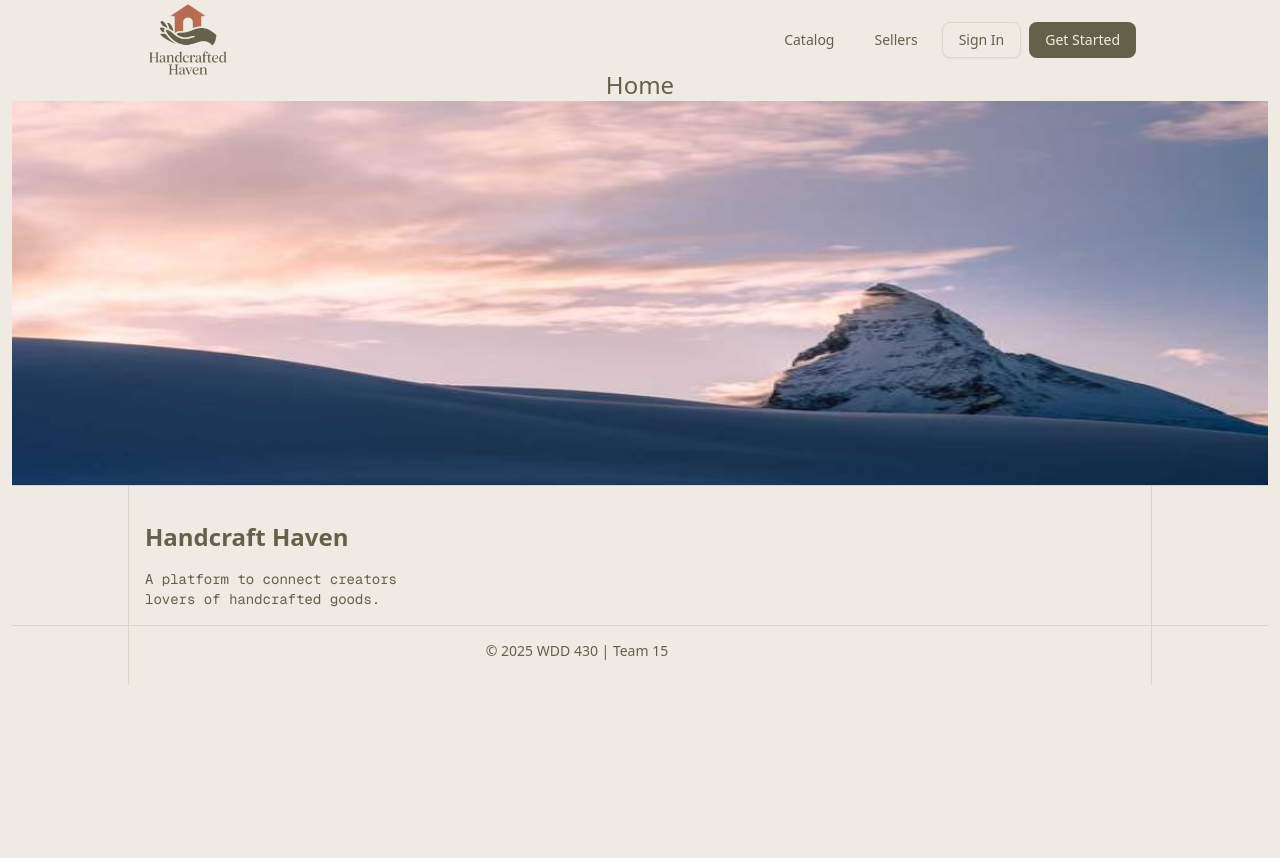
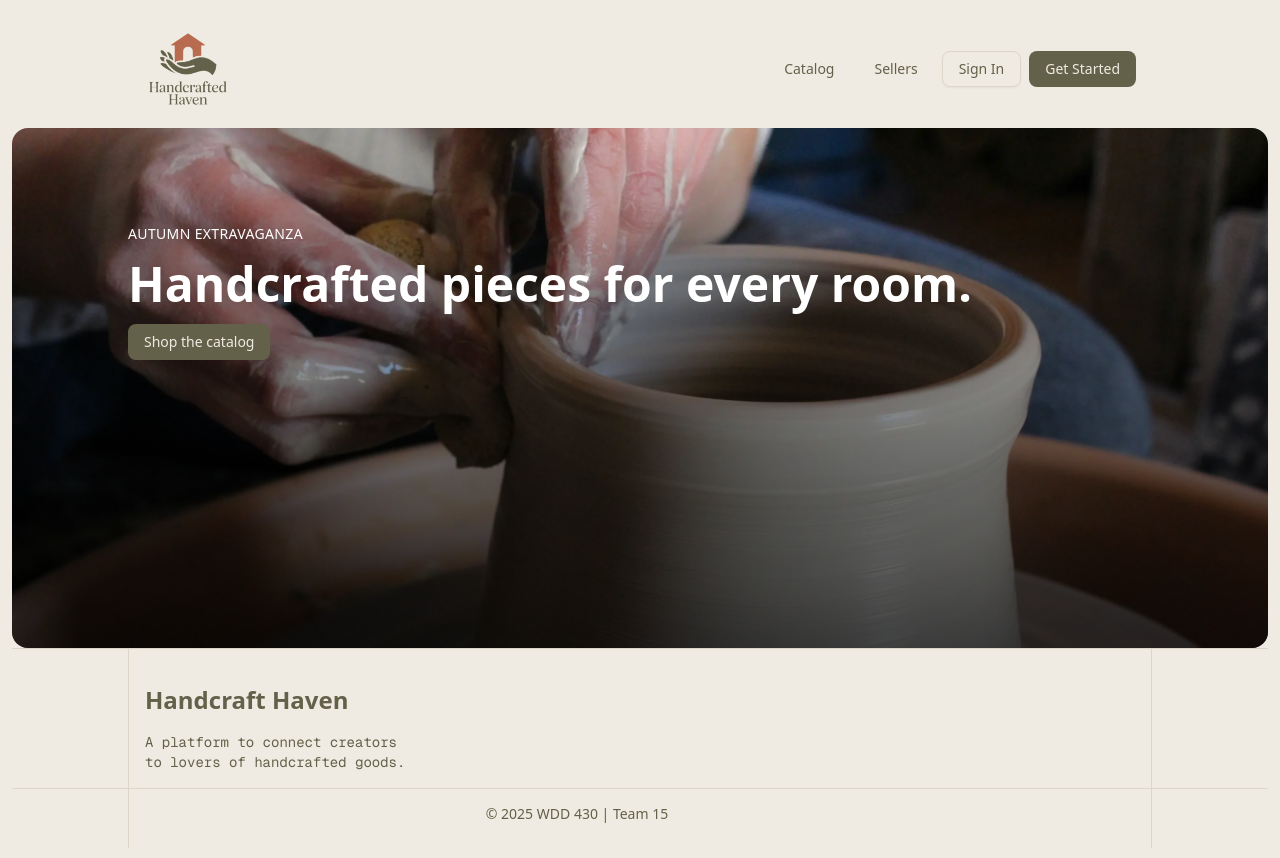
Before and after one commit to Kaden-Beck/Handcrafted-Haven, a Next.js app: page / in a window 1280 px wide. Before the commit the page ends 800 px from the top, so only its background shows below. Built offline with nearby package versions, Linux system fonts and the light colour scheme.

Commit message:
Refactor code structure for improved readability and maintainability

```diff
--- /dev/null
+++ b/app/catalog/(seller)/page.tsx
@@ -0,0 +1,3 @@
+export default function SellerPage() {
+  return <h1>Seller Catalog</h1>;
+}
--- /dev/null
+++ b/app/catalog/page.tsx
@@ -0,0 +1,3 @@
+export default function Catalog() {
+  return <h1>Catalog</h1>;
+}
--- a/app/page.tsx
+++ b/app/page.tsx
@@ -1,10 +1,19 @@
 import Hero from '@/components/ui/hero';
+import { Button } from '@/components/ui/button';
+import Link from 'next/link';
 
 export default function Home() {
   return (
     <section>
-      <h1 className="text-2xl text-center">Home</h1>
-      <Hero src="/lorem.jpg" alt="Handcrafted decor hero" />
+      <Hero src="/hero.webp" alt="**Alt Text**">
+        <p className="text-sm uppercase tracking-wide from-neutral-200">Autumn Extravaganza</p>
+        <h1 className="text-3xl sm:text-5xl font-semibold">Handcrafted pieces for every room.</h1>
+        <Link href="/catalog" className="">
+          <Button className="w-fit" variant="default">
+            Shop the catalog
+          </Button>
+        </Link>
+      </Hero>
     </section>
   );
 }
--- a/components/Footer.tsx
+++ b/components/Footer.tsx
@@ -16,7 +16,7 @@ export function Footer() {
               <span className="font-semibold text-2xl">Handcraft Haven</span>
             </a>
             <p className="max-w-sm text-balance font-mono text-muted-foreground text-sm">
-              A platform to connect creators lovers of handcrafted goods.
+              A platform to connect creators to lovers of handcrafted goods.
             </p>
           </div>
         </div>
--- a/components/Header.tsx
+++ b/components/Header.tsx
@@ -11,6 +11,8 @@ import { cn } from '@/lib/utils';
 export function Header() {
   const [open, setOpen] = React.useState(false);
   const scrolled = useScroll(10);
+  const navRef = React.useRef<HTMLElement | null>(null);
+  const [navHeight, setNavHeight] = React.useState(64);
 
   const links = [
     {
@@ -34,14 +36,36 @@ export function Header() {
     };
   }, [open]);
 
+  React.useLayoutEffect(() => {
+    const node = navRef.current;
+    if (!node) {
+      return;
+    }
+
+    const updateHeight = () => setNavHeight(node.offsetHeight);
+    updateHeight();
+
+    if (typeof ResizeObserver !== 'undefined') {
+      const observer = new ResizeObserver(() => updateHeight());
+      observer.observe(node);
+      return () => observer.disconnect();
+    }
+
+    window.addEventListener('resize', updateHeight);
+    return () => window.removeEventListener('resize', updateHeight);
+  }, []);
+
   return (
     <header
       className={cn('sticky top-0 z-50 w-full border-transparent border-b', {
-        'border-border bg-background/95 backdrop-blur-lg supports-[backdrop-filter]:bg-background/50':
+        'border-border bg-background/95 backdrop-blur-lg supports-backdrop-filter:bg-background/50':
           scrolled,
       })}
     >
-      <nav className="mx-auto flex h-14 w-full max-w-5xl items-center justify-between px-4">
+      <nav
+        ref={navRef}
+        className="mx-auto flex w-full max-w-5xl items-center justify-between px-4 py-3 md:py-4"
+      >
         <Link href="/" className="rounded-md p-1 hover:bg-accent" aria-label="Home">
           <Logo />
         </Link>
@@ -70,7 +94,7 @@ export function Header() {
           <MenuToggleIcon className="size-5" duration={300} open={open} />
         </Button>
       </nav>
-      <MobileMenu className="flex flex-col justify-between gap-2" open={open}>
+      <MobileMenu className="flex flex-col justify-between gap-2" offset={navHeight} open={open}>
         <div className="grid gap-y-2">
           {links.map((link) => (
             <a
@@ -98,9 +122,10 @@ export function Header() {
 
 type MobileMenuProps = React.ComponentProps<'div'> & {
   open: boolean;
+  offset?: number;
 };
 
-function MobileMenu({ open, children, className, ...props }: MobileMenuProps) {
+function MobileMenu({ open, children, className, offset = 64, ...props }: MobileMenuProps) {
   if (!open || typeof window === 'undefined') {
     return null;
   }
@@ -108,10 +133,11 @@ function MobileMenu({ open, children, className, ...props }: MobileMenuProps) {
   return createPortal(
     <div
       className={cn(
-        'bg-background/95 backdrop-blur-lg supports-[backdrop-filter]:bg-background/50',
-        'fixed top-14 right-0 bottom-0 left-0 z-40 flex flex-col overflow-hidden border-y md:hidden'
+        'bg-background/95 backdrop-blur-lg supports-backdrop-filter:bg-background/50',
+        'fixed right-0 bottom-0 left-0 z-40 flex flex-col overflow-hidden border-y md:hidden'
       )}
       id="mobile-menu"
+      style={{ top: offset }}
     >
       <div
         className={cn(
--- a/components/ui/hero.tsx
+++ b/components/ui/hero.tsx
@@ -1,17 +1,42 @@
+import { cn } from '@/lib/utils';
+import { HeroProps } from '@/lib/definitions';
 import Image from 'next/image';
 
-export default function Hero(props: any) {
-  const { src, alt } = props;
+export default function Hero({ src, alt, children, className, overlayClassName }: HeroProps) {
+  return (
+    <section
+      className={cn(
+        'relative isolate flex w-full overflow-hidden rounded-2xl bg-muted/40',
+        'min-h-[360px] sm:min-h-[420px] lg:min-h-[520px]',
+        className
+      )}
+    >
+      <div className="absolute inset-0">
+        <Image
+          src={src}
+          alt={alt}
+          fill
+          priority
+          sizes="(max-width: 640px) 100vw, (max-width: 1024px) 90vw, 80vw"
+          className="h-full w-full object-cover"
+        />
+        <div
+          className={cn(
+            'absolute inset-0 bg-linear-to-t from-black/70 via-black/40 to-transparent',
+            overlayClassName
+          )}
+          aria-hidden
+        />
+      </div>
 
-  return (
-    <div className="flex flex-col justify-center items-center">
-      <Image
-        src={src}
-        alt={alt}
-        width={200}
-        height={300}
-        className="w-full h-96 justify-center items-center"
-      />
-    </div>
+      <div
+        className={cn(
+          'relative z-10 mx-auto flex w-full max-w-6xl flex-col gap-4 px-6 py-16 text-white',
+          'sm:px-10 sm:py-20 lg:px-16 lg:py-24'
+        )}
+      >
+        {children}
+      </div>
+    </section>
   );
 }
--- /dev/null
+++ b/lib/definitions.ts
@@ -0,0 +1,12 @@
+import { ComponentProps, ReactNode } from 'react';
+import Image from 'next/image';
+
+type HeroImageSource = ComponentProps<typeof Image>['src'];
+
+export interface HeroProps {
+  src: HeroImageSource;
+  alt: string;
+  children?: ReactNode;
+  className?: string;
+  overlayClassName?: string;
+}
```
Also changed, not shown: public/hero.webp (added), public/lorem.jpg (deleted).
